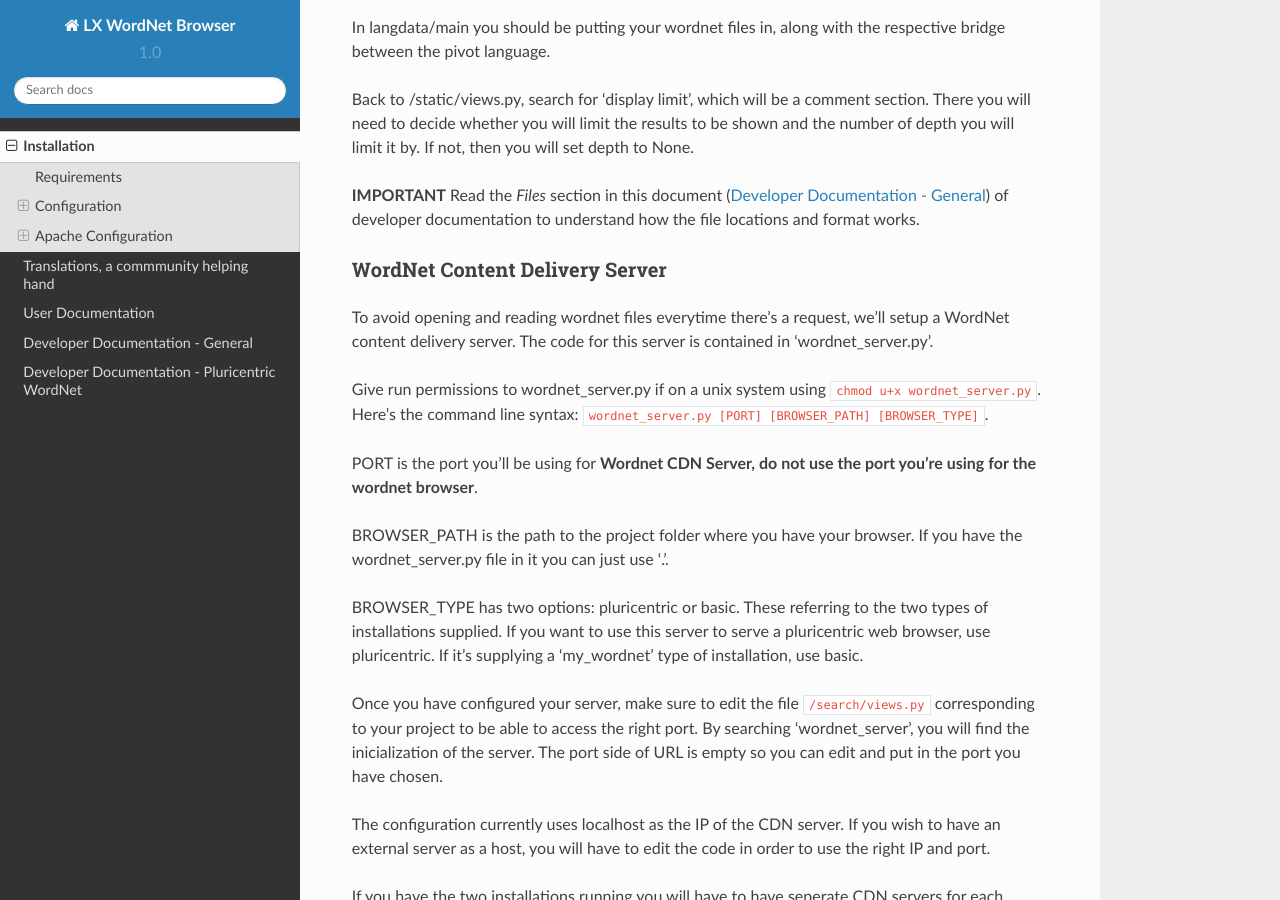
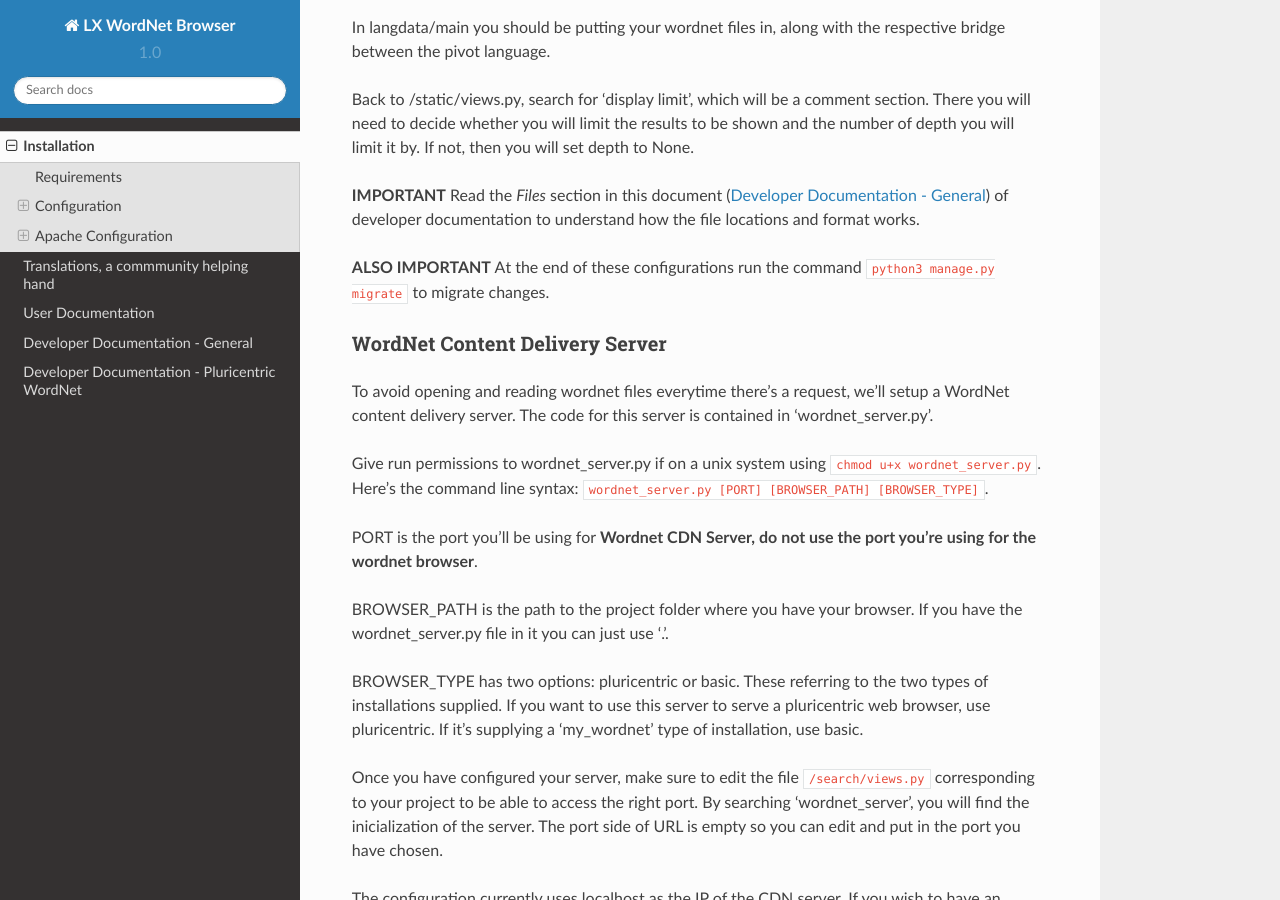
Before and after one commit to nlx-group/LX-WordNetBrowser, a Sphinx documentation site: the page built from docs/installation.rst, in a window 1280 px wide and 900 px high, scrolled down 1460 px. Built offline with Sphinx 7.4.7 and the Read the Docs theme 2.0.0, drawn with Linux system fonts in a browser that asks for light colours.

Commit message:
Small addition to install docs

```diff
--- a/docs/installation.rst
+++ b/docs/installation.rst
@@ -64,6 +64,7 @@ Back to /static/views.py, search for 'display limit', which will be a comment se
 
 **IMPORTANT** Read the *Files* section in this document (:doc:`developer-documentation-general`) of developer documentation to understand how the file locations and format works.
 
+**ALSO IMPORTANT** At the end of these configurations run the command ``python3 manage.py migrate`` to migrate changes.
 
 WordNet Content Delivery Server
 ^^^^^^^^^^^^^^^^^^^^^^^^^^^^^^^
```
